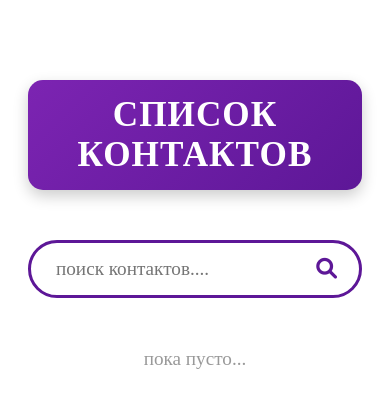
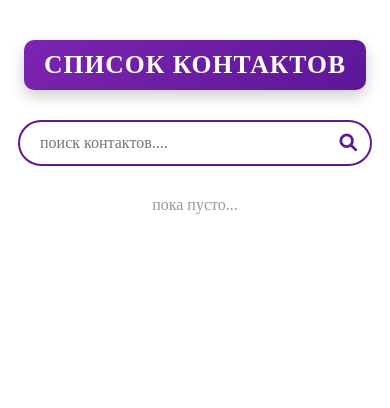
Before and after one commit to netvoiodel0/Favorit., a plain HTML site: page сообщения.html in a window 390 px wide. Drawn offline with Linux system fonts and the light colour scheme.

Commit message:
Update Сообщения.css

```diff
--- a/Сообщения.css
+++ b/Сообщения.css
@@ -80,3 +80,46 @@ body {
     font-family: var(--text-font);
     margin-top: 50px;
 }
+
+/* ------------------- Адаптивность (Медиазапросы) ------------------- */
+@media (max-width: 600px) {
+    /* Основной контейнер */
+    .contacts-main {
+        margin: 40px auto; /* Уменьшаем верхний и нижний отступы */
+        padding: 0 10px;
+    }
+
+    /* Заголовок-баннер */
+    .header-banner {
+        padding: 10px 20px; /* Уменьшаем отступы */
+        margin-bottom: 30px; /* Уменьшаем отступ снизу */
+        border-radius: 10px;
+    }
+
+    .header-banner h1 {
+        font-size: 1.6em; /* Уменьшаем размер заголовка */
+    }
+
+    /* Поле поиска */
+    .search-container {
+        max-width: 100%; /* Занимает всю ширину */
+        margin-bottom: 30px;
+    }
+
+    .search-input {
+        padding: 12px 45px 12px 20px; /* Уменьшаем padding */
+        font-size: 1em; /* Уменьшаем размер шрифта */
+        border-width: 2px; /* Уменьшаем толщину рамки */
+    }
+
+    .search-icon {
+        right: 15px; /* Сдвигаем иконку */
+        font-size: 1.1em;
+    }
+
+    /* Сообщение "пока пусто..." */
+    .empty-message {
+        font-size: 1em;
+        margin-top: 30px;
+    }
+}
```
